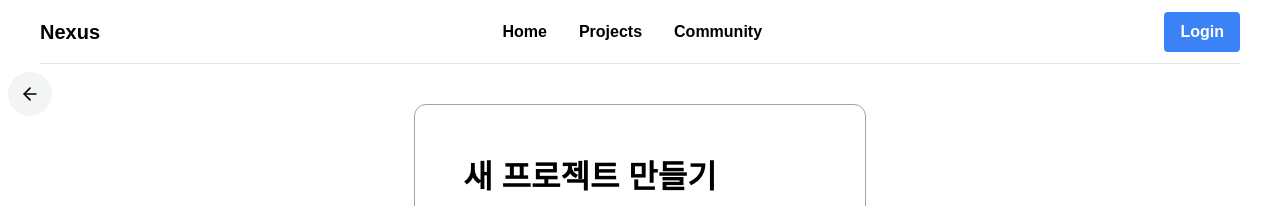
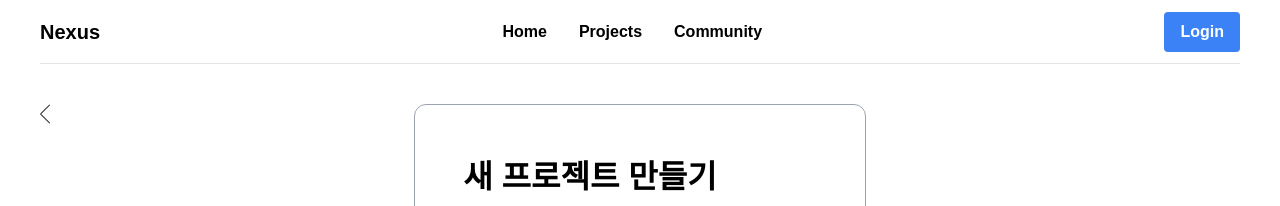
Before and after one commit to wwwcomcomcomcom/nexus-fe, a React (Vite) app: page /createProject in a window 1280 px wide. Shown: the top 206 px of the page. Built offline with nearby package versions, Linux system fonts and the light colour scheme; a web font is replaced by a local one.

Commit message:
left arrow icon

```diff
--- a/src/component/createProject/CreateNewProject.tsx
+++ b/src/component/createProject/CreateNewProject.tsx
@@ -1,5 +1,6 @@
 import { useNavigate } from "react-router-dom";
 import { NewProjectStore, useProjectFormStore } from "./projectFormStore";
+import LeftArrowIcon from "../icons/LeftArrowIcon";
 
 type FormStore = {
   frontend: number;
@@ -40,24 +41,10 @@ export default function CreateNewProject({
   return (
     <>
       <div
-        className="inline-flex items-center justify-center rounded-full bg-gray-100 p-3 m-2 absolute left-0"
+        className="inline-flex items-center justify-center m-2 absolute left-0 p-8 cursor-pointer"
         onClick={() => navigate("/projects")}
       >
-        <svg
-          xmlns="http://www.w3.org/2000/svg"
-          width="24"
-          height="24"
-          viewBox="0 0 24 24"
-          fill="none"
-          stroke="currentColor"
-          strokeWidth="2"
-          strokeLinecap="round"
-          strokeLinejoin="round"
-          className="h-5 w-5"
-        >
-          <path d="M12 19L5 12l7-7"></path>
-          <path d="M19 12H5"></path>
-        </svg>
+        <LeftArrowIcon />
       </div>
       <div className="flex flex-col border rounded-xl border-gray-400 p-12 my-10 gap-4 h-fit">
         <h1 className="text-[2rem] font-bold">새 프로젝트 만들기</h1>
```
